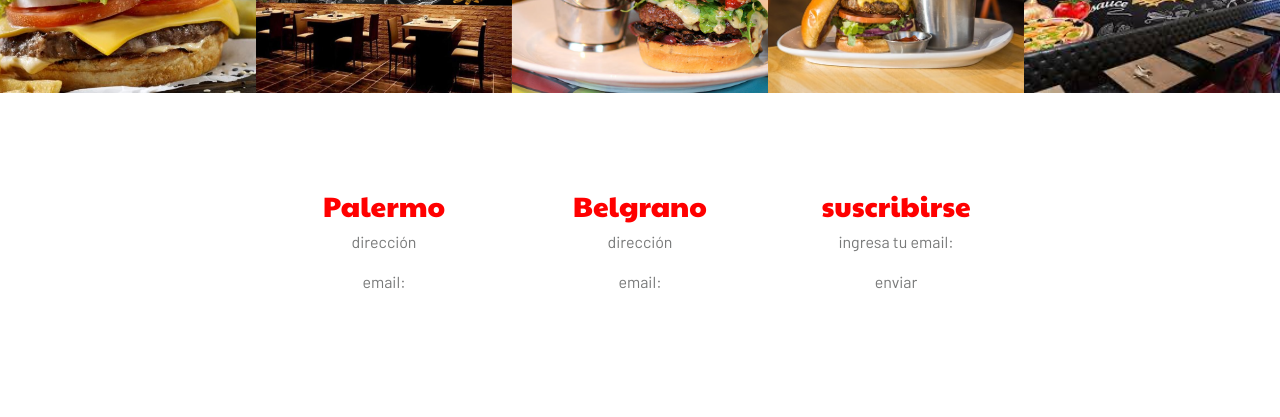
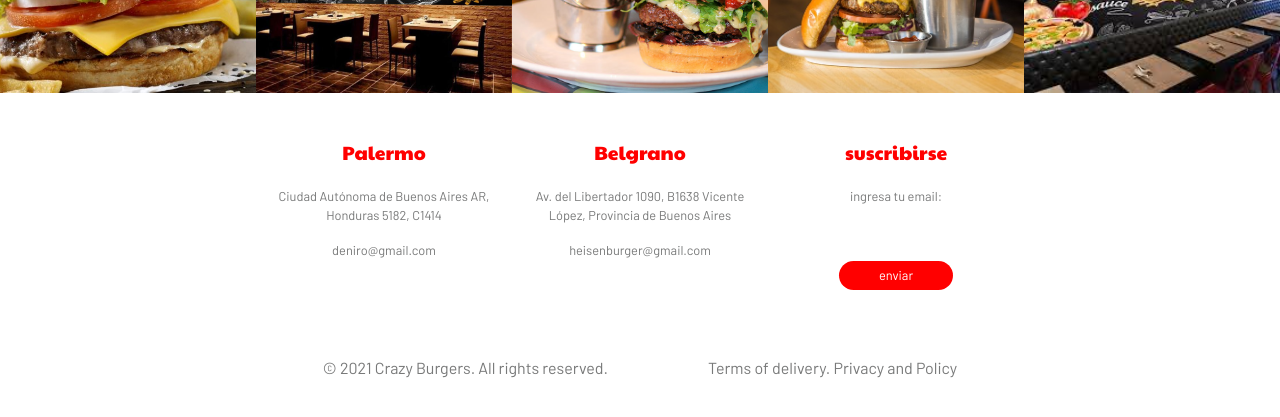
Before and after one commit to Joaquinviretti/JS-ecommerce, a website: page index.html in a window 1280 px wide. Shown: the part 3561-3978 px from the top of the page. Drawn offline with nearby package versions, Linux system fonts and the light colour scheme; a web font is replaced by a local one.

Commit message:
completo footer

```diff
--- a/index.html
+++ b/index.html
@@ -276,21 +276,29 @@
 
   <footer>
     <div class="contacto">
-      <div class="ubicacion">
+      <div class="column-footer">
         <h3>Palermo</h3>
-        <p>dirección</p>
-        <p>email: </p>
+        <p> Ciudad Autónoma de Buenos Aires AR, Honduras 5182, C1414</p>
+        <p>deniro@gmail.com</p>
       </div>
-      <div class="ubicacion">
+      <div class="column-footer">
         <h3>Belgrano</h3>
-        <p>dirección</p>
-        <p>email: </p>
+        <p>Av. del Libertador 1090, B1638 Vicente López, Provincia de Buenos Aires</p>
+        <p>heisenburger@gmail.com</p>
       </div>
-      <div class="ubicacion">
+      <div class="column-footer">
         <h3>suscribirse</h3>
         <p>ingresa tu email:</p>
-        <p>enviar</p>
+        <input type="text">
+        <a href=""><p>enviar</p></a>
       </div>
+    </div>
+    <div class="social">
+
+    </div>
+    <div class="brand">
+      <p>© 2021 Crazy Burgers.  All rights reserved.</p>
+      <p>Terms of delivery. Privacy and Policy</p>
     </div>
   </footer>
 
--- a/scss/components/footer.scss
+++ b/scss/components/footer.scss
@@ -1,25 +1,62 @@
 footer{
-    height: 50vh;
+    display: flex;
+    justify-content: center;
+    flex-direction: column;
+    align-items: center;
     .contacto {
         display: flex;
         justify-content: center;
-        align-items: center;
+        align-items: flex-start;
         width: 100%;
         padding: 0 20%;
-        .ubicacion {
+        max-width: 1400px;
+        .column-footer {
             flex-direction: column;
             display: flex;
             align-items: center;
+            justify-content: center;
+            text-align: center;
+            padding: 0 20px;
+            width: 5em;
             flex: 1;
             h3 {
                 @extend .main-font;
                 color: $primary-color-red;
+                padding-bottom: 15px;
+                font-size: 1.2em
             }
             p {
                 @extend .secondary-font;
                 color: $secondary-color-grey;
+                font-size: 0.8em;
+            }
+            a {
+                text-decoration: none;
+                padding-top: 15px;
+                p {
+                    background-color: red;
+                    color: white;
+                    padding: 5px 40px;
+                    border-radius: 30px;
+                }
+            }
+            input {
+                border: none;
             }
         }
 
     }
+    .social {
+
+    }
+    .brand {
+        display: flex;
+        justify-content: space-around;
+        p {
+            @extend .secondary-font;
+            color: $secondary-color-grey;
+            padding: 50px;
+            padding-bottom: 20px;
+        }
+    }
 }
--- a/scss/components/gallery.scss
+++ b/scss/components/gallery.scss
@@ -1,7 +1,7 @@
 #gallery {
     display: flex;
     width: 100%;
-    padding-bottom: 6em;
+    padding-bottom: 3em;
     div {
         height: 30vh;
         background-color: black;
```
Also changed, not shown: css/style.css, 1 other file.
